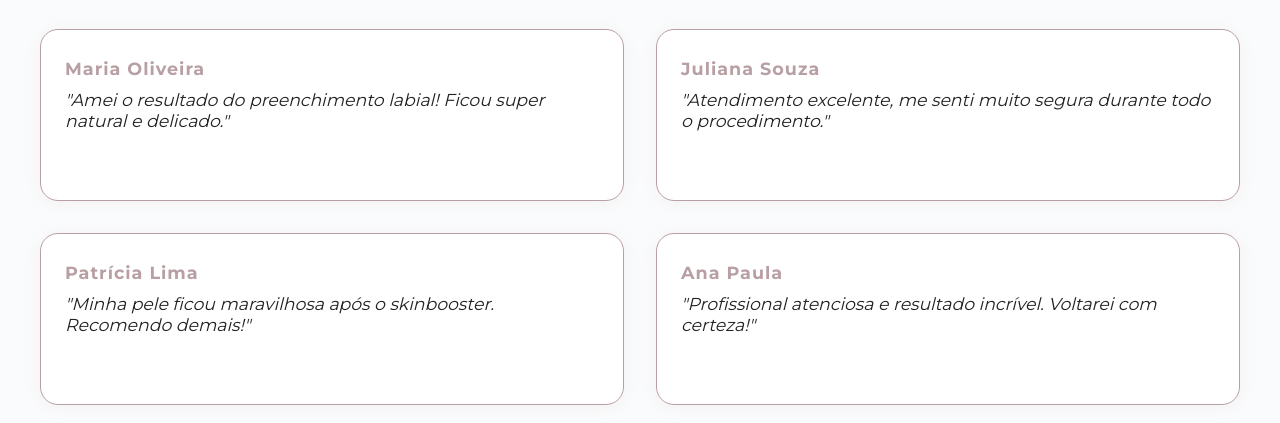
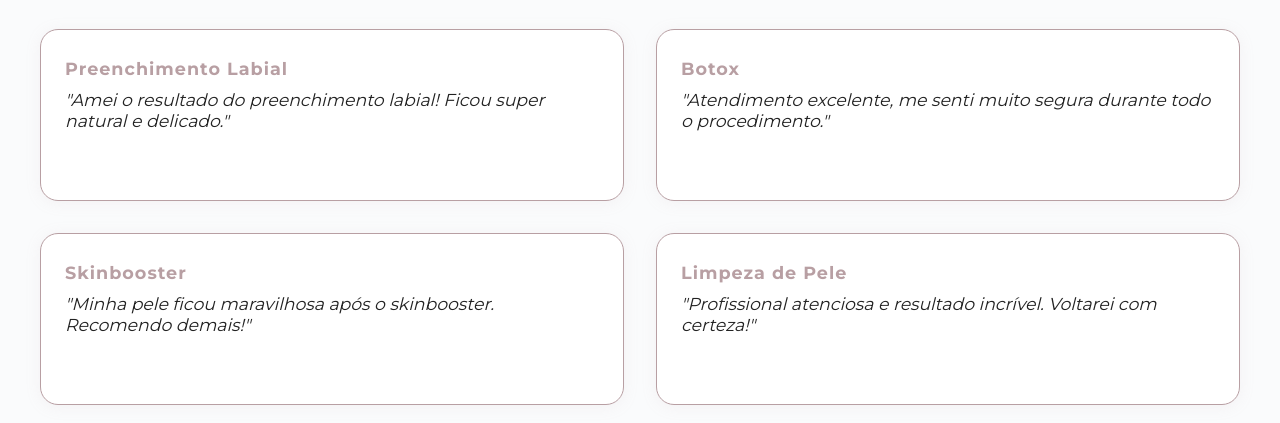
Before and after one commit to EduardoWundervald/bio, a plain HTML site: page feedbacks.html in a window 1280 px wide. Shown: the part 299-722 px from the top of the page. Drawn offline with Linux system fonts and the light colour scheme.

Commit message:
V2.0.1 - Adição de um aviso de não divulgação de nomes nos feedbacks - Mudança do nome dos clientes para o nome dos procedimentos que o feedback diz respeito

```diff
--- a/feedbacks.html
+++ b/feedbacks.html
@@ -30,19 +30,19 @@
             <h2 class="section-title">FEEDBACKS DE CLIENTES</h2>
             <div class="feedbacks-container">
                 <div class="feedback-card">
-                    <span class="feedback-name">Maria Oliveira</span>
+                    <span class="feedback-name">Preenchimento Labial</span>
                     <p class="feedback-text">"Amei o resultado do preenchimento labial! Ficou super natural e delicado."</p>
                 </div>
                 <div class="feedback-card">
-                    <span class="feedback-name">Juliana Souza</span>
+                    <span class="feedback-name">Botox</span>
                     <p class="feedback-text">"Atendimento excelente, me senti muito segura durante todo o procedimento."</p>
                 </div>
                 <div class="feedback-card">
-                    <span class="feedback-name">Patrícia Lima</span>
+                    <span class="feedback-name">Skinbooster</span>
                     <p class="feedback-text">"Minha pele ficou maravilhosa após o skinbooster. Recomendo demais!"</p>
                 </div>
                 <div class="feedback-card">
-                    <span class="feedback-name">Ana Paula</span>
+                    <span class="feedback-name">Limpeza de Pele</span>
                     <p class="feedback-text">"Profissional atenciosa e resultado incrível. Voltarei com certeza!"</p>
                 </div>
             </div>
@@ -60,6 +60,7 @@
     </div>
     <footer>
         <p>&copy; 2025 Dra. Kamyla Martins. Todos os direitos reservados.</p>
+        <p style="font-size:0.98rem;color:#b89fa3;margin-top:12px;">A fim de preservar a identidade dos clientes, o nome não é divulgado junto ao feedback do procedimento.</p>
     </footer>
     <script>
         // Menu hamburguer responsivo
```
